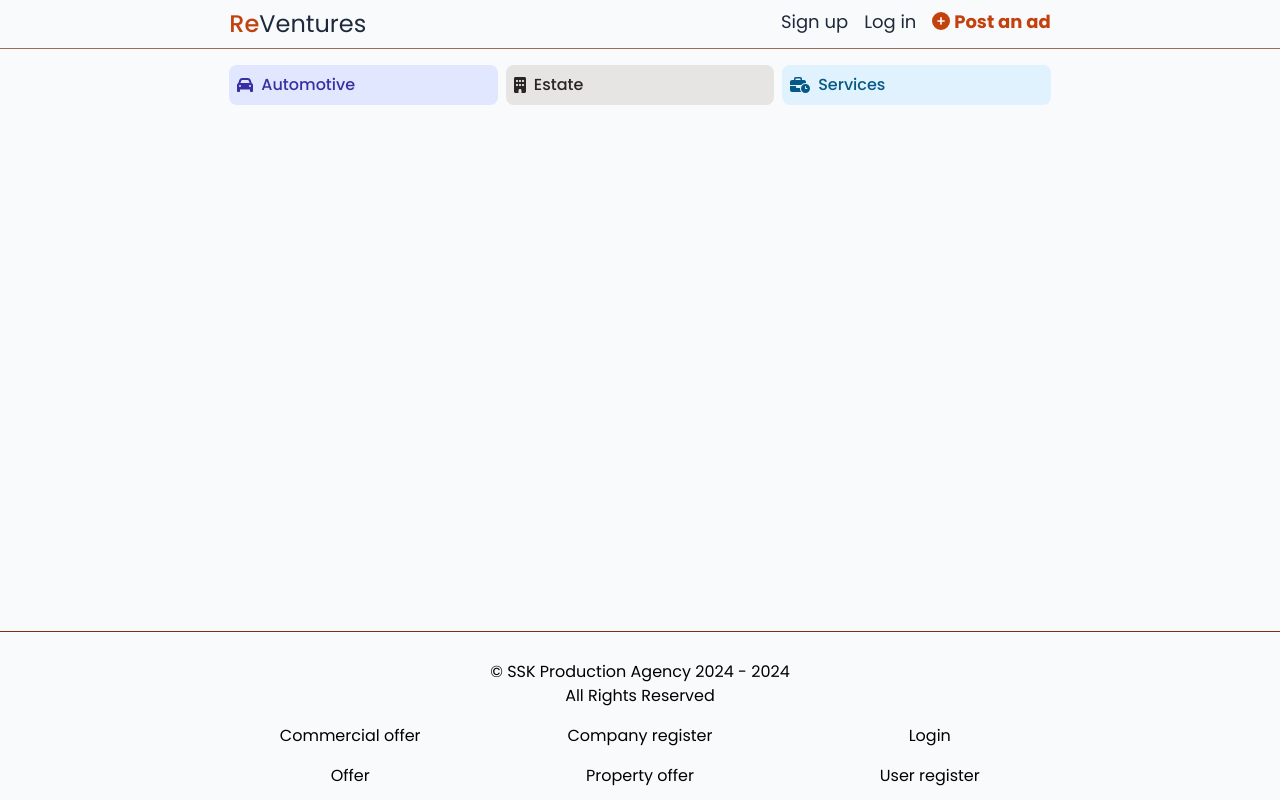
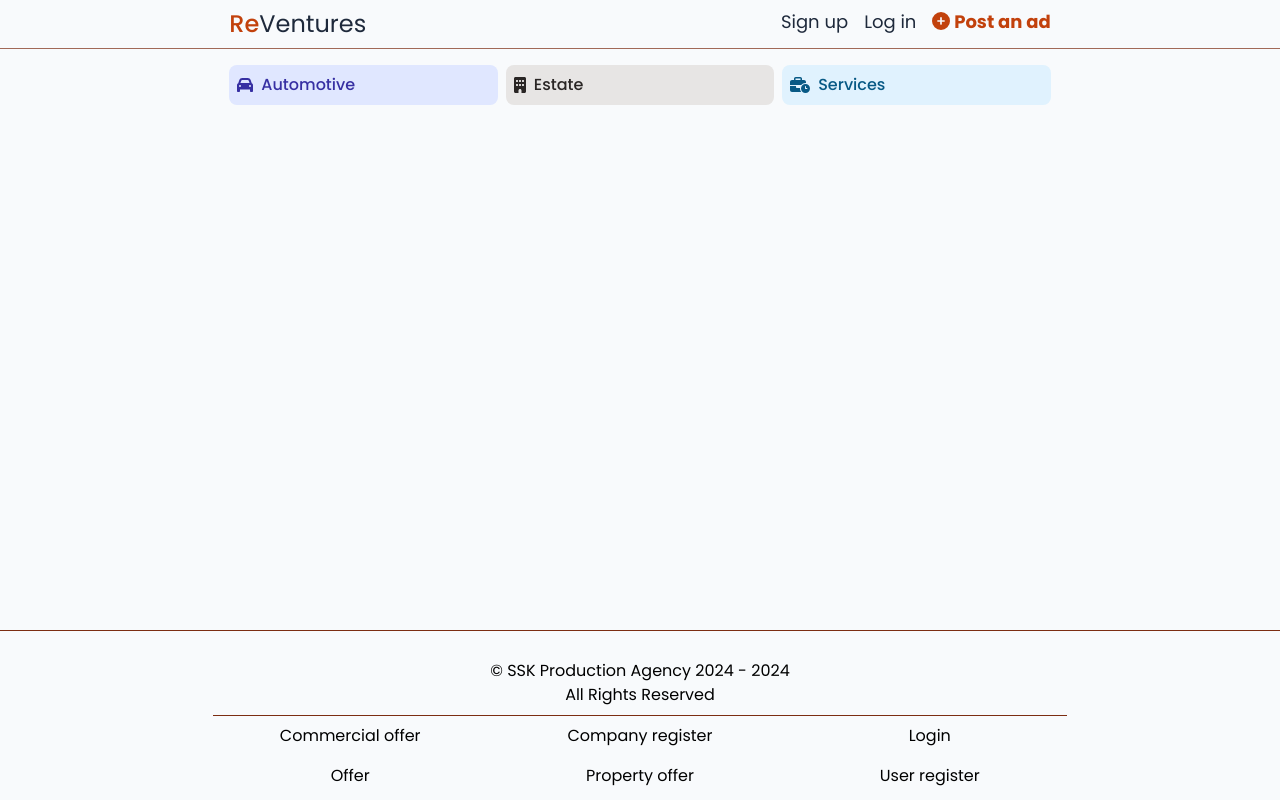
Before and after one commit to SSK-production/revendito, a Next.js app: page / in a window 1280 px wide. Built offline with nearby package versions, Linux system fonts and the light colour scheme.

Commit message:
footer style

```diff
--- a/app/components/shared/footer.tsx
+++ b/app/components/shared/footer.tsx
@@ -29,7 +29,8 @@ export default function Footer() {
                     <article>
                         <h3 className="text-center mt-4">&copy; SSK Production Agency 2024
                             - {new Date().getFullYear()}</h3>
-                        <h3 className="text-center mb-4">All Rights Reserved</h3>
+                        <h3 className="text-center mb-2">All Rights Reserved</h3>
+                        <hr className="border-orange-900 mb-2"/>
                         <ul className="grid grid-cols-3 gap-4">
                             {routes.map((route) => (
                                 <Link
```
